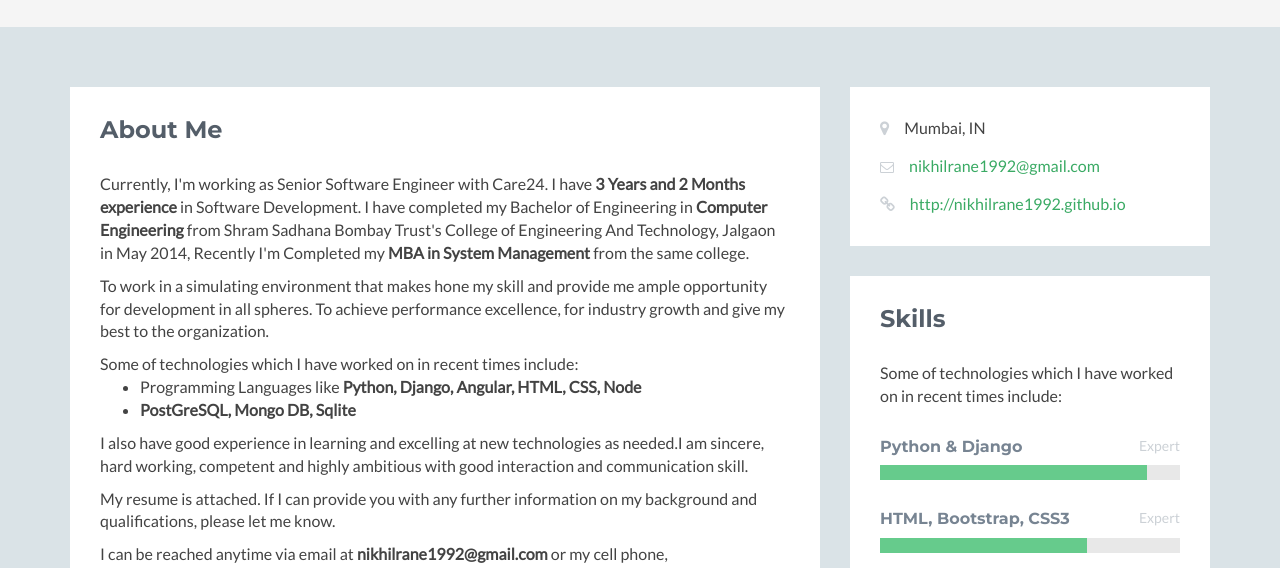
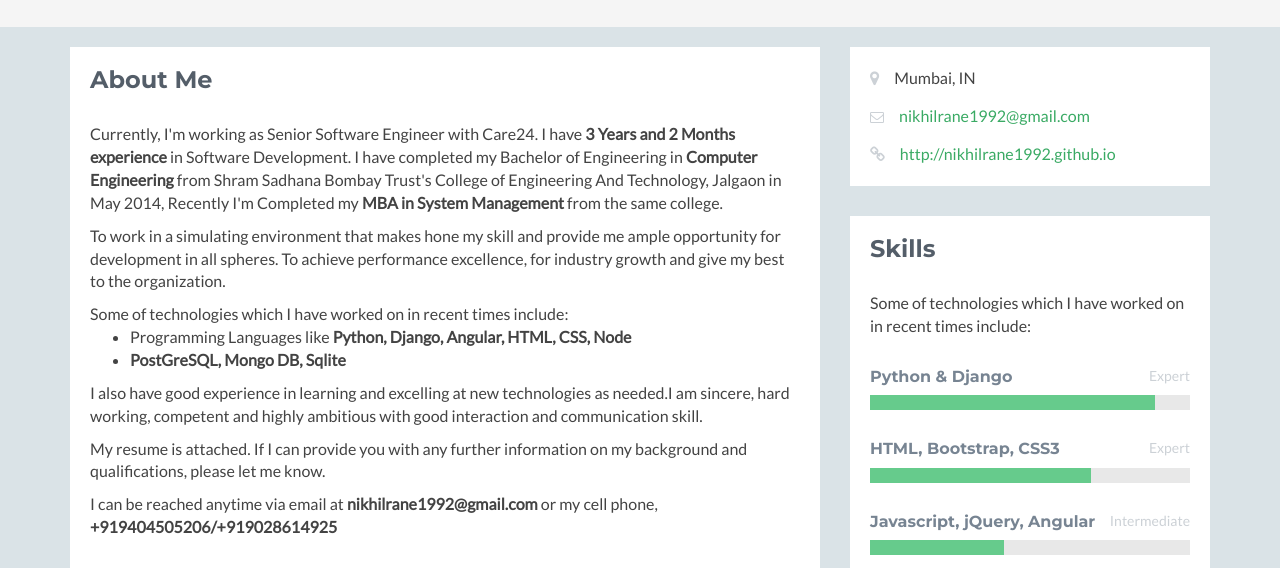
Before and after one commit to nikhilrane1992/nikhilrane1992.github.io, a plain HTML site: page index.html in a window 1280 px wide. Shown: the part 223-791 px from the top of the page. Drawn offline with Linux system fonts and the light colour scheme; no server answers.

Commit message:
change page styling

```diff
--- a/assets/css/styles.css
+++ b/assets/css/styles.css
@@ -169,15 +169,15 @@ iframe {
 }
 /* ======= Sections======= */
 .sections-wrapper {
-  padding-top: 60px;
-  padding-bottom: 60px;
+  padding-top: 20px;
+  padding-bottom: 20px;
 }
 .section {
   margin-bottom: 30px;
 }
 .section .section-inner {
   background: #fff;
-  padding: 30px;
+  padding: 20px;
 }
 .section .heading {
   margin-top: 0;
```
